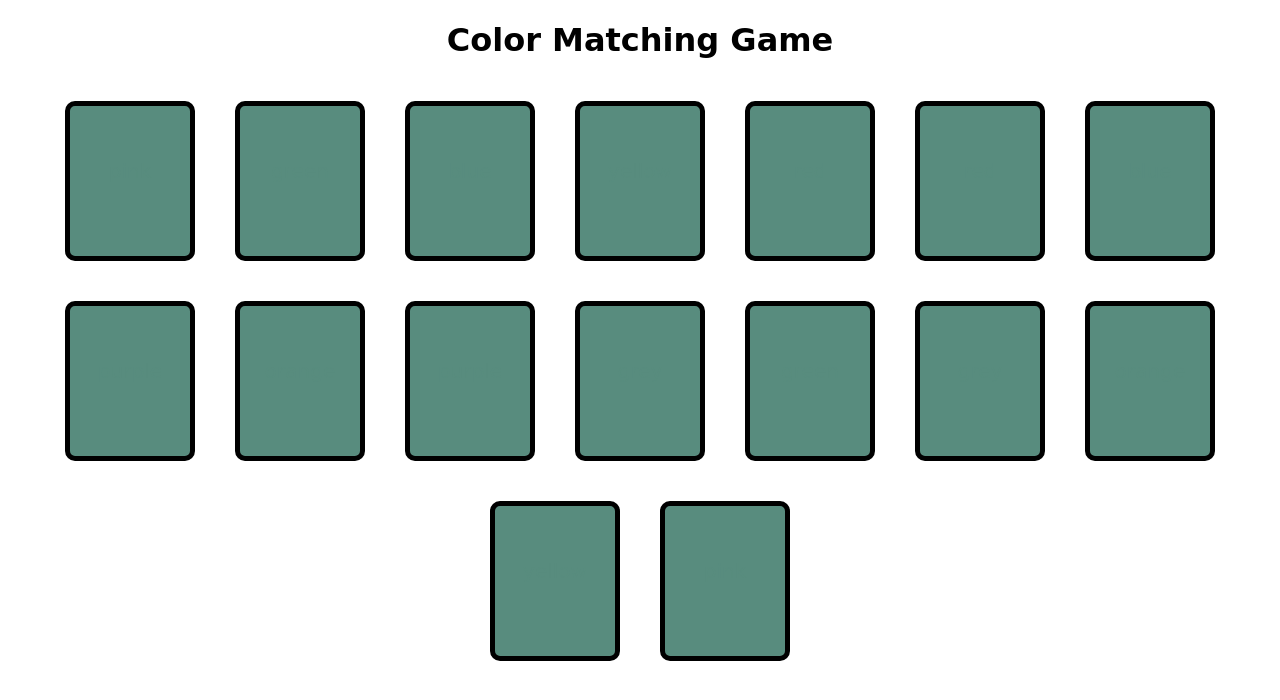
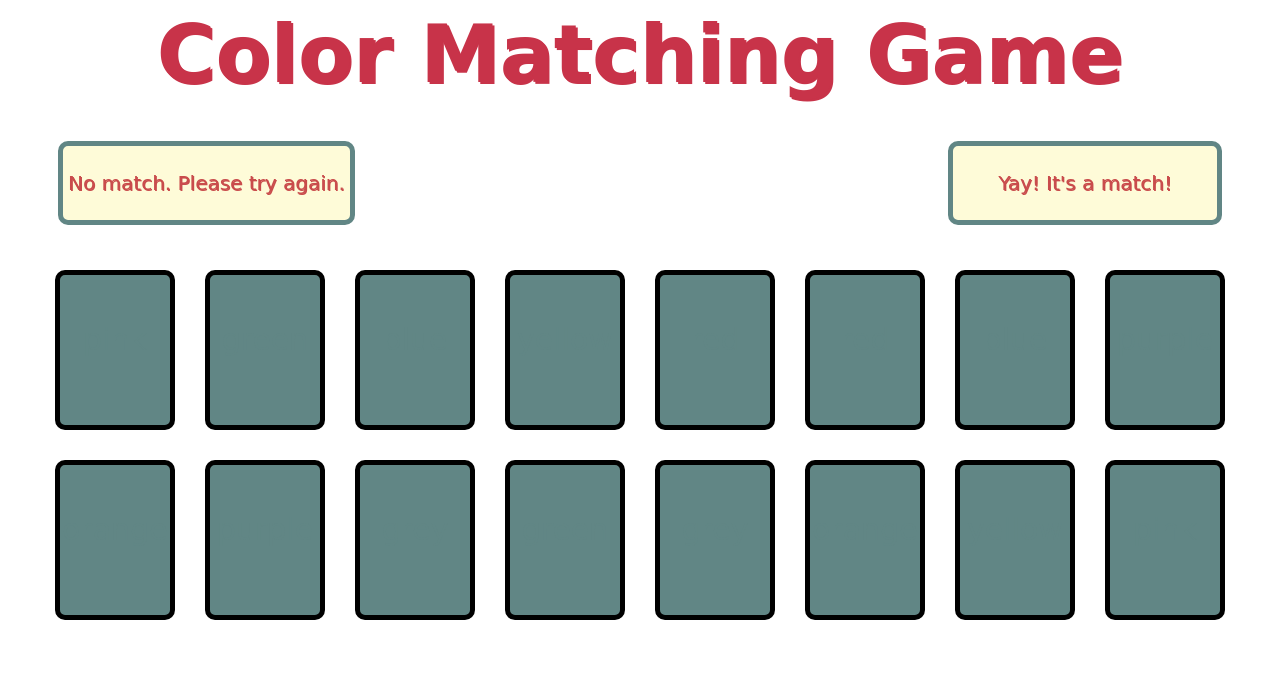
Before and after one commit to manieshablakey/project-one, a plain HTML site: page index.html in a window 1280 px wide. Drawn offline with Linux system fonts and the light colour scheme; a web font is replaced by a local one.

Commit message:
added extra match and no match features to game container

```diff
--- a/css/style.css
+++ b/css/style.css
@@ -1,29 +1,78 @@
+
+/*Main container that holds the individual card items. */
 #container {
-   display: inline-flex;
+   display: flex;
    flex-wrap: wrap;
    justify-content: center;
    align-items: center;
+   margin: 0 auto;
+   width: 1200px;
 
 }
 
+/*Each individual card item.*/
 .card {
 	height: 150px;
-	width: 120px;
+	width: 110px;
 	border: 5px solid black;
 	border-radius: 10px;
-	background-color: #588c7e;
-	color: #588c7e ;
-	margin: 20px;
+	background-color: #618685;
+	color: #618685;
+	margin: 15px;
 	text-align: center;
 	line-height: 130px;
-	font-size: 20px;
+	font-size: 30px;
 	font-family: "Walter Turncoat", cursive;
-
-
 }
 
+/*Game title: Color Matching Game*/
 h1 {
 	text-align: center;
-	font-weight: 12px;
+	font-weight: bold;
+	color:  #c83349;
+	margin: 0px 10px 10px 10px;
+	text-align: center;
+	font-weight: bold;
+	font-size: 80px;
+	text-shadow: 2px 2px;
 	font-family: "Walter Turncoat", cursive;
 }
+
+/*Button-like feature: 'It's a match'*/
+ #divOne {
+	font-family: "Walter Turncoat", cursive;
+	font-size: 20px;
+	border: 5px solid #618685;
+	border-radius: 10px;
+	background-color:  #fefbd8;
+	color: #c94c4c;
+	padding: 5px 45px;
+	margin: 30px 50px;
+	float: right;
+	text-shadow: 1px 1px;
+	animation-name: changeColor;
+	animation-delay: 1s;
+	animation-duration: 3s;
+}
+
+/*Button-like feature: "No match"*/
+#divTwo {
+	font-family: "Walter Turncoat", cursive;
+	font-size: 20px;
+	border: 5px solid #618685;
+	border-radius: 10px;
+	background-color:  #fefbd8;
+	color: #c94c4c;
+	padding: 5px;
+	margin: 30px 50px;
+	float: left;
+	text-shadow: 1px 1px;
+	animation-name: changeColor;
+	animation-delay: 1s;
+	animation-duration: 3s;
+}
+
+@keyframes changeColor {
+	from {background-color: #fefbd8;}
+    to {background-color: #80ced6;}
+}
--- a/script.js
+++ b/script.js
@@ -1,6 +1,7 @@
 
-//Color Matching game. There are 16 cards (8 pairs of colors)
-//Create cards. Add cards to array.
+//Color Matching game. There are 16 cards (8 pairs of colors). Objective is to match all pairs.
+
+//Create cards. Add cards to array. List colors of cards in this array.
 var cardsArray = [
 {color: "blue"},
 {color: "blue"},
@@ -22,10 +23,14 @@ var cardsArray = [
 
 //Create a duplicate of the cardsArray called cardsArrayCopy. Create an empty array to hold the shuffled cards. Pick a random card. Push random card into the shuffled array.
 //Remove card from the cardsArrayCopy.
+//Create am empty array to add shuffled cards.
 var shuffledArray = [];
 
 var shuffleCards = function() {
+	//created a duplicate array of cardsArray. This array will get emptied out as cards are moved to the shuffledArray.
 	var cardsArrayCopy = cardsArray.slice(0);
+		//Created a loop to pick a random card from the cardsArrayCopy. Random card from cardsArrayCopy gets added to shuffled array.
+		//The random card then gets removed from the cardsArrayCopy.
 		for (i = 0; i < 16; i++) {
 			var randomCard = Math.floor(Math.random() * (cardsArrayCopy.length));
 			// console.log(randomCard);
@@ -43,25 +48,34 @@ var cardsTurnedOver = [];
 var checkGameEnd = function() {
 	if (cardsTurnedOver.length === 16) {
 		alert("Congratulations! You've matched all the card colors correctly.");
+		//empty out the shuffledArray so new cards can be added to it.
 		shuffledArray.length = 0;
+		//Invoke shuffleCards function to shuffle cards.
 		shuffleCards();
+		//Remove the existing container div (that contains the card divs) in order to recreate the board.
 		var container = document.getElementById("container");
 		document.body.removeChild(container);
+		//Recreate board for a new game. This will match cards with the newly shuffled colors.
 		createCards();
 	}
 }
 
-//Check for matches.
+//Check for matches in the cardsTurnedOver array.
 var checkMatch = function() {
 	var cardItems = cardsTurnedOver.length;
-
+	//If there are more than 0 cards and if the number of cards can be divided by 2 (i.e. a pair of cards), we can check for a match.
 	if ((cardItems % 2 === 0) && (cardItems !== 0)) {
+		//Checks the last card and the card before the last in the array to see if they match.
 		if ((cardsTurnedOver[cardItems - 2].textContent === cardsTurnedOver[cardItems - 1].textContent)) {
 			alert(`You've matched the ${(cardsTurnedOver[cardItems - 1].textContent)} cards.`);
+			//Run checkGameEnd function to see if game is over.
 			checkGameEnd();
 		} else {
-			alert(`Sorry, try again.`);
+			document.getElementById("divTwo").style;
+			// alert(`Sorry, try again.`);
 			//console.log(cardsTurnedOver);
+			//If cards don't match, flip the last card and the card before the last in the array (return to original position).
+			//Set the card color and font color to the orignal card. Add event listener so card can be clicked again.
 			cardsTurnedOver[cardItems - 2].style.backgroundColor = "#588c7e";
 			cardsTurnedOver[cardItems - 2].style.color = "#588c7e";
 			cardsTurnedOver[cardItems - 2].addEventListener("click", flipCard);
@@ -74,24 +88,31 @@ var checkMatch = function() {
 	}
 }
 
-//Flip card over
+//Flip card over.
 var flipCard = function(event) {
+	//save the card just seleveted.
 	var cardSelected = event.target;
 	//console.log(cardSelected);
+	//Add the card just selected to the cardsTurnedOver array.
 	cardsTurnedOver.push(cardSelected);
+	//Get the color of this card from the color options on the shuffledArray object. Set the card color and change font color
+	//to black so the card name (which displays color name) can be seen. Remove the event listener so that this card cannot
+	//be clicked again (no inadvertant matches from clicking the same card twice.)
 	var cardColors = shuffledArray[cardSelected.id].color;
 	cardSelected.style.backgroundColor = cardColors;
 	cardSelected.style.color = "black";
 	cardSelected.removeEventListener("click", flipCard);
+	//Run checkMatch function to see if there are possible matches.
 	checkMatch();
 }
 
 //Create a board of cards to play.
 var createCards = function() {
+	//Create a new div- cards container. This will hold the individual card items.
 	var div = document.createElement("div");
 	var divName = div.setAttribute("id", "container");
 	document.body.appendChild(div);
-
+	//Create each card item, set its text and color. Add event listener and append card to the cards container.
 	for (i = 0; i < 16; i++) {
 		var card = document.createElement("div");
 		card.setAttribute("id", i);
@@ -103,3 +124,26 @@ var createCards = function() {
 	}
 }
 createCards();
+
+//Creates 2 button-like items- "Its a match" and "Try again".
+var features = function() {
+	//Create a features div. This will hold 2 divs that contain the 'Its's a match' and 'No match' features.
+	var divFeatures = document.createElement("div");
+	//This is the 1st div for the 'It's a match' feature. Para inside the div has the text.
+	var divOne = document.createElement("div");
+	var paraOne = document.createElement("p");
+	divOne.setAttribute("id", "divOne");
+	paraOne.textContent = "Yay! It's a match!";
+	divOne.appendChild(paraOne);
+	divFeatures.appendChild(divOne);
+	//This is the 2nd div for the 'No match' feature. Para inside the div has the text.
+	var divTwo = document.createElement("div");
+	var paraTwo = document.createElement("p");
+	divTwo.setAttribute("id", "divTwo");
+	paraTwo.textContent = "No match. Please try again.";
+	divTwo.appendChild(paraTwo);
+	divFeatures.appendChild(divTwo);
+	var divContainer = document.getElementById("container");
+	var divFeaturesAdded = document.body.insertBefore(divFeatures, divContainer);
+}
+features();
```
